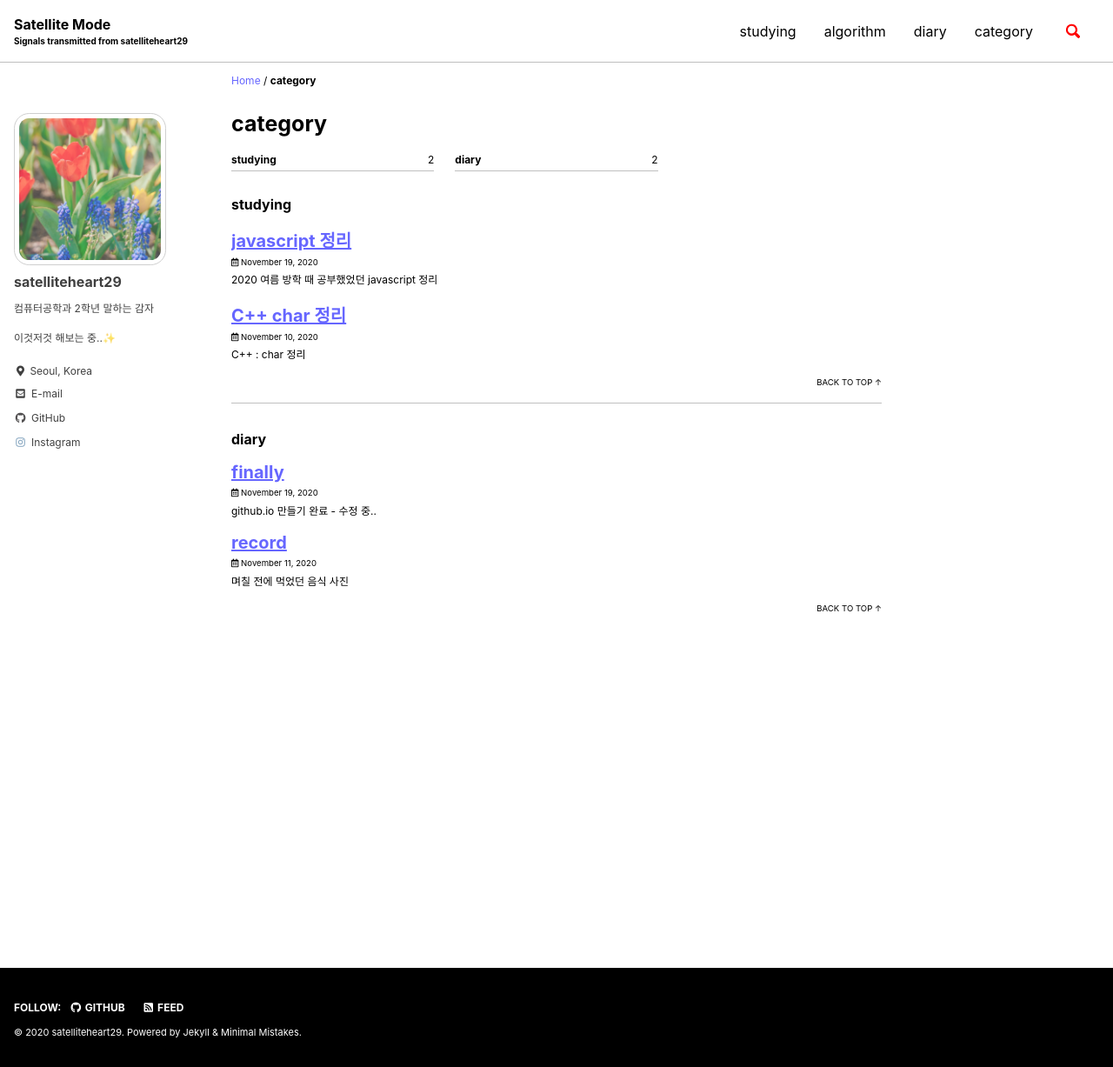
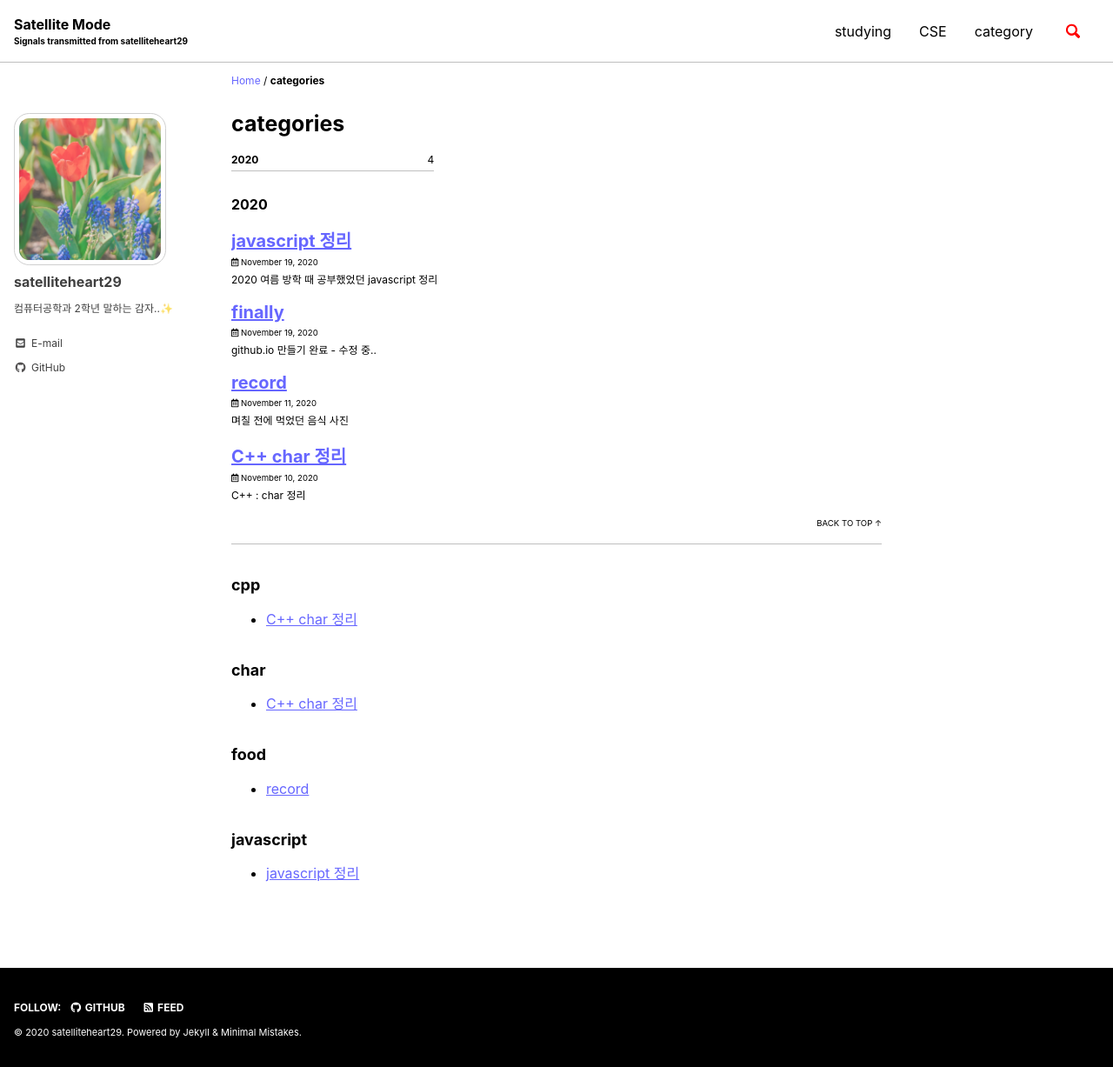
Before and after one commit to inxnxng/satelliteheart.github.io, a Jekyll site: the page built from _pages/category-archive.md, in a window 1280 px wide and 1227 px high. Shown: the whole window at 87% size. Built offline with Jekyll 4.4.1, drawn with Linux system fonts in a browser that asks for light colours; cached includes are drawn as plain includes.

Commit message:
환경변수 수정

```diff
--- a/_config.yml
+++ b/_config.yml
@@ -98,8 +98,8 @@ sidebar:
 author:
   name             : "satelliteheart29"
   avatar           : "/assets/images/profile.jpg"
-  bio              : "컴퓨터공학과 2학년 말하는 감자 \n\n이것저것 해보는 중..✨"
-  location         : Seoul, Korea
+  bio              : "컴퓨터공학과 2학년 말하는 감자..✨"
+  location         : # Seoul, Korea
   email            : #
   links:
     - label: "E-mail"
@@ -119,7 +119,7 @@ author:
       url: "https://github.com/satelliteheart"
     - label: "Instagram"
       icon: "fab fa-fw fa-instagram"
-      url: "https://instagram.com/satelliteheart29"
+      # url: "https://instagram.com/satelliteheart29"
 
 # Site Footer
 footer:
--- a/_data/ui-text.yml
+++ b/_data/ui-text.yml
@@ -28,7 +28,7 @@ en: &DEFAULT_EN
   comments_label             : "Leave a comment"
   comments_title             : "Comments"
   more_label                 : "Learn more"
-  related_label              : "keep spacewalking"
+  related_label              : "Keep Spacewalking"
   follow_label               : "Follow:"
   feed_label                 : "Feed"
   powered_by                 : "Powered by"
--- a/_pages/category-archive.md
+++ b/_pages/category-archive.md
@@ -1,6 +1,6 @@
 ---
-title: "category"
-layout: categories
+title: "categories"
+layout: posts
 permalink: /categories/
 author_profile: true
 ---
--- /dev/null
+++ b/_pages/cse-archive.md
@@ -0,0 +1,7 @@
+---
+title: "CSE"
+permalink: /categories/cse/
+layout: category
+author_profile: true
+taxonomy: cse
+---
```
Also changed, not shown: _data/navigation.yml (+18 -15 lines), _pages/diary-archive.md (+0 -1 lines), _pages/marchinelearing-archive.md (added, +7 -0 lines), _pages/algorithm-archive.md (renamed from _pages/programming-archive.md), _pages/studying-archive.md (line endings or trailing spaces).
